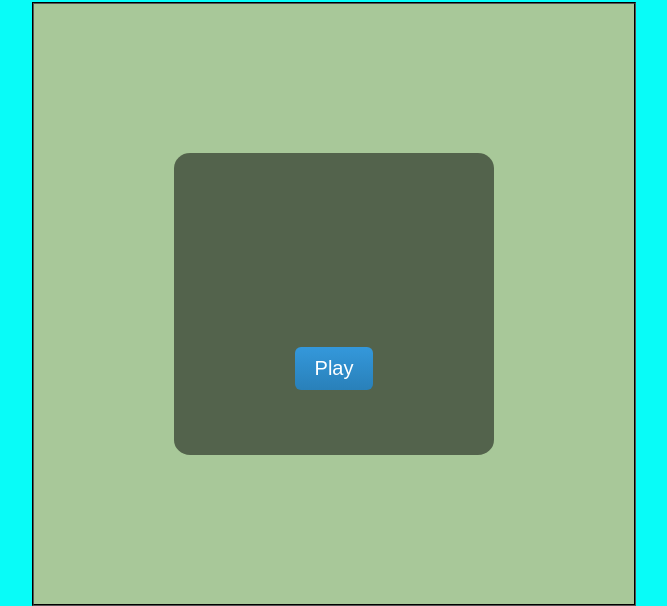
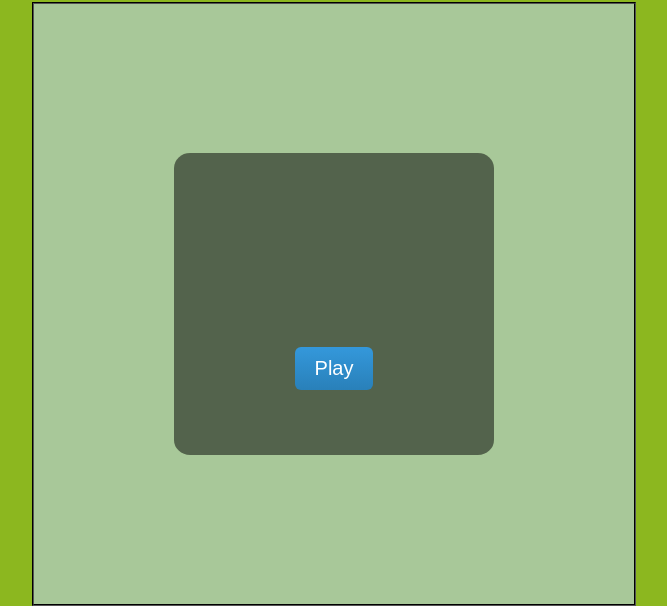
Before and after one commit to Jeevan1310/old-school-game, a plain HTML site: page index.html in a window 1280 px wide. Shown: the part 211-817 px from the top of the page, without its empty margins (306-973 px from the left). Drawn offline with nearby package versions, Linux system fonts and the light colour scheme.

Commit message:
edited css

```diff
--- a/filter.css
+++ b/filter.css
@@ -150,7 +150,7 @@ html {
     font-family: serif;
     font-size: 137.5%;
     -webkit-font-smoothing: antialiased;
-    background-color: rgb(8, 252, 248);
+    background-color: rgb(140, 183, 31);
 }
 p {
     line-height: 1.5rem;
```
